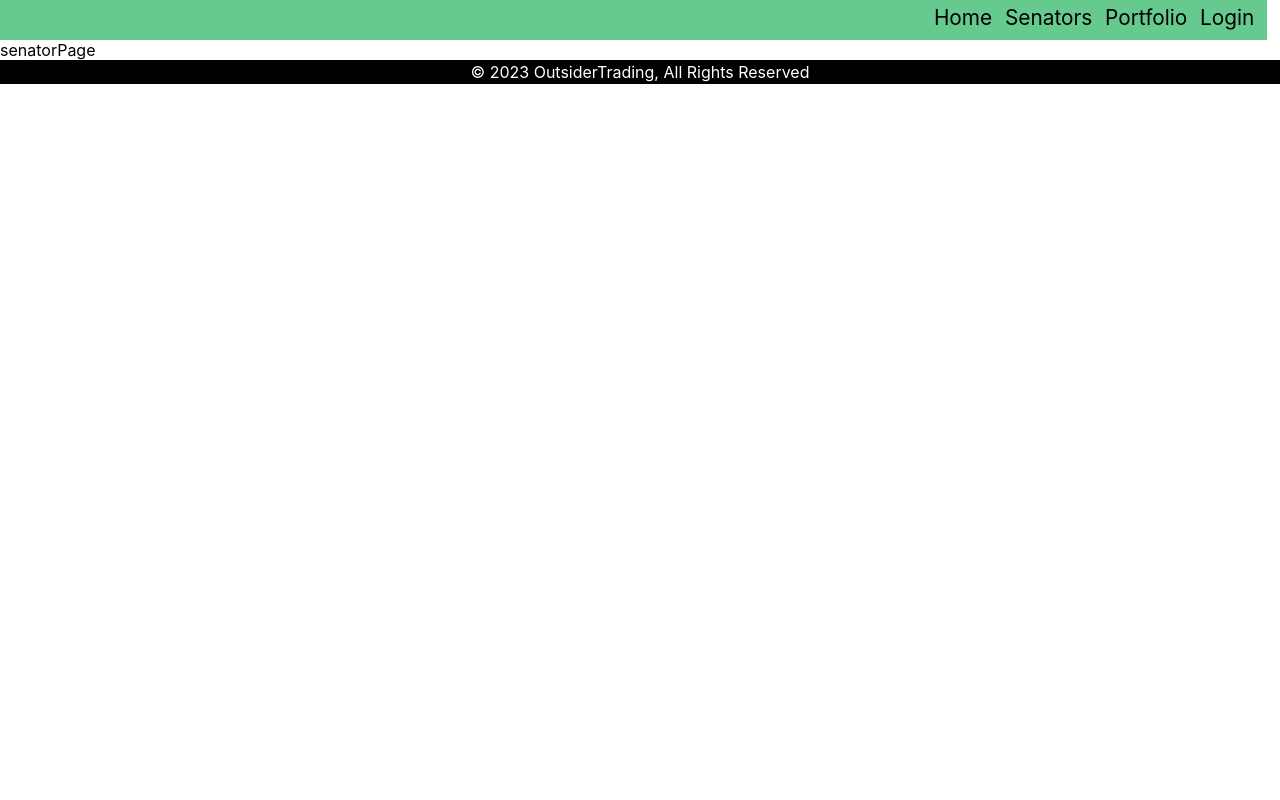
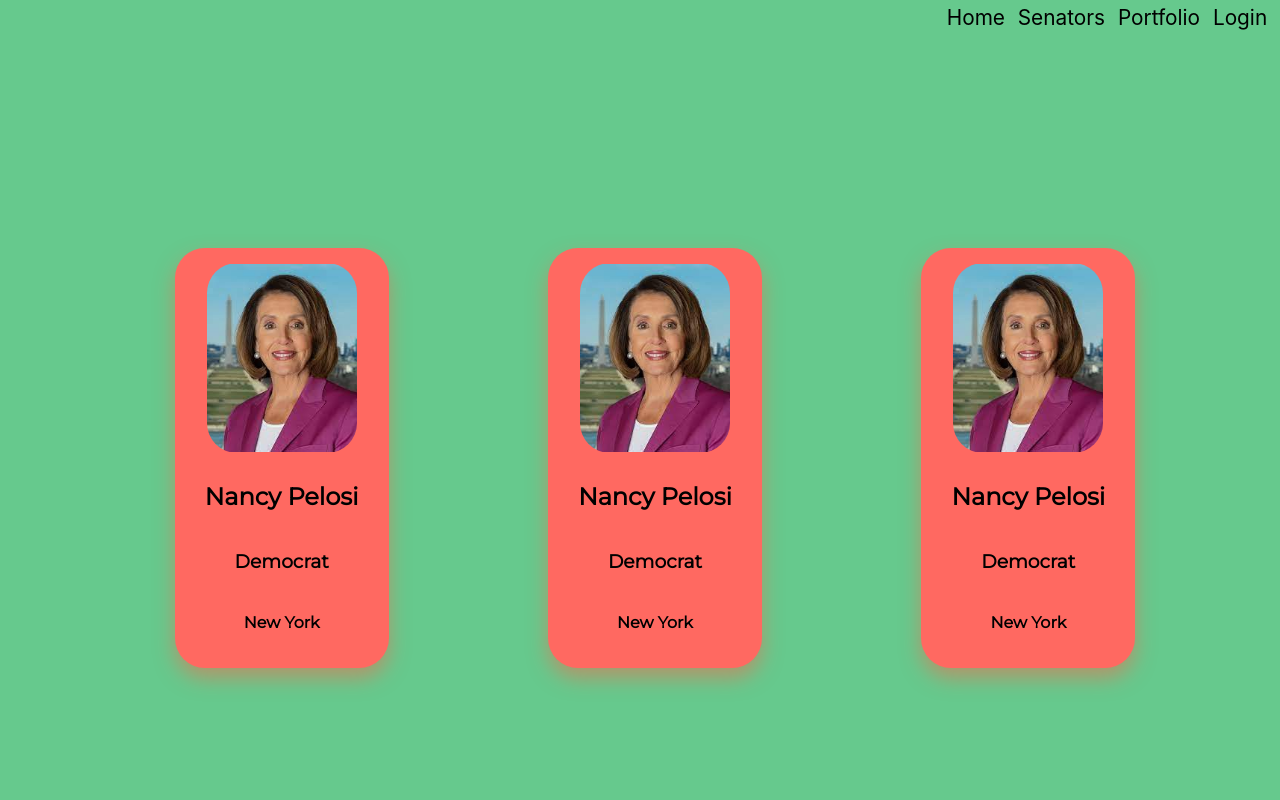
Before and after one commit to Term-AZ/WestHacks10-OutsiderTrading, a React (Create React App) app in the folder client/: page /senators in a window 1280 px wide. Shown: the top 800 px of the page. Built offline with nearby package versions, Linux system fonts and the light colour scheme.

Commit message:
Feat!: Created Senator Page

```diff
--- a/client/public/index.html
+++ b/client/public/index.html
@@ -25,6 +25,9 @@
       Learn how to configure a non-root public URL by running `npm run build`.
     -->
     <title>React App</title>
+    <link rel="preconnect" href="https://fonts.googleapis.com">
+<link rel="preconnect" href="https://fonts.gstatic.com" crossorigin>
+<link href="https://fonts.googleapis.com/css2?family=Libre+Caslon+Text:wght@400;700&family=Montserrat&display=swap" rel="stylesheet">
   </head>
   <body>
     <noscript>You need to enable JavaScript to run this app.</noscript>
--- a/client/src/components/header/Header.css
+++ b/client/src/components/header/Header.css
@@ -1,5 +1,5 @@
 .nav_background{
-    width:99vw;
+    width:100%;
     height:5vh;
     /* background-image: linear-gradient(to right, rgb(71, 34, 34), rgb(97, 25, 25) ); */
     background-color: rgb(102, 201, 141);
--- /dev/null
+++ b/client/src/components/senatorCard/SenatorCardStyle.css
@@ -0,0 +1,47 @@
+.Card{
+    margin-top: 8rem;
+    font-family: 'Montserrat', sans-serif;
+    color: black;
+    display: flex;
+    flex-direction: column;
+    align-items: center;
+    gap: 5px;
+    border-radius: 30px;
+    max-width: 300px;
+    width: 100%;
+    padding: 15px;
+
+
+    .image-container img{
+
+        border-radius: 30px;
+        object-fit: contain;
+
+    }
+
+    .senator-info{
+        flex-grow: 1;
+        display: flex;
+        flex-direction: column;
+        align-items: center;
+    }
+
+
+
+
+}
+
+.democrat{
+    background-color: #6961FF;
+    box-shadow: 0 10px 20px rgba(173, 216, 230, 0.5);
+}
+
+.republican{
+    background-color: #FF6961;
+    box-shadow: 0 10px 20px rgba(255, 99, 71, 0.5);
+}
+
+.link{
+    text-decoration: none;
+    color: inherit;
+}
--- a/client/src/components/senatorCard/senatorCard.js
+++ b/client/src/components/senatorCard/senatorCard.js
@@ -1,9 +1,28 @@
-import React from 'react'
+import React, { useState, useEffect} from 'react'
+import './SenatorCardStyle.css'
+import { Link } from 'react-router-dom';
+import pelosi from './pelosi.jpeg'
+const SenatorCard = () => {
+    const [useIsDemocrat, setIsDemocrat] = useState(false);
+    const [useIdType, setIdType] = useState('');
 
-const senatorCard = () => {
+    useEffect(() => {
+        setIdType(useIsDemocrat ? 'democrat' : 'republican');
+      }, [useIsDemocrat]);
   return (
-    <div>senatorCard</div>
+    <Link to="/senator-details" className='link'>
+        <div className={'Card'+' '+useIdType}>
+            <div className='image-container'>
+                <img src={pelosi} width="150" height="190"></img>
+            </div>
+            <div className='senator-info'>
+                <h2 id='name'>Nancy Pelosi</h2>
+                <h3 id='party'>Democrat</h3>
+                <h4 id='state'>New York</h4>
+            </div>
+        </div>
+    </Link>
   )
 }
 
-export default senatorCard
+export default SenatorCard
--- /dev/null
+++ b/client/src/pages/senatorPage/SenatorPageStyle.css
@@ -0,0 +1,11 @@
+
+.page-container{
+    padding: 5rem;
+    background-color: #66C98D;
+    display: grid;
+    grid-template-rows: 1fr 1fr 1fr 1fr;
+    grid-template-columns: 1fr 1fr 1fr;
+    justify-items: center;
+    align-items: center;
+    row-gap: 5rem;
+}
--- a/client/src/pages/senatorPage/senatorPage.js
+++ b/client/src/pages/senatorPage/senatorPage.js
@@ -1,8 +1,23 @@
 import React from 'react'
-
+import './SenatorPageStyle.css'
+import Card from '../../components/senatorCard/SenatorCard.js'
 const senatorPage = () => {
   return (
-    <div>senatorPage</div>
+    <div className='page-container'>
+        <Card />
+        <Card />
+        <Card />
+        <Card />
+        <Card />
+        <Card />
+        <Card />
+        <Card />
+        <Card />
+        <Card />
+        <Card />
+        <Card />
+
+    </div>
   )
 }
 
```
Also changed, not shown: client/src/components/senatorCard/pelosi.jpeg (added).
